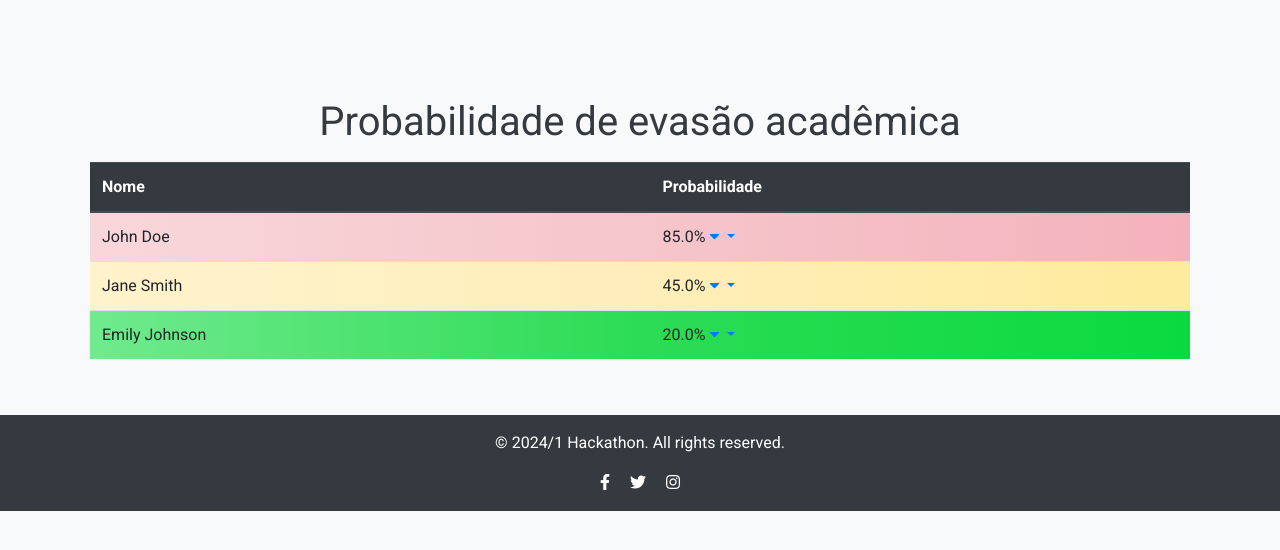
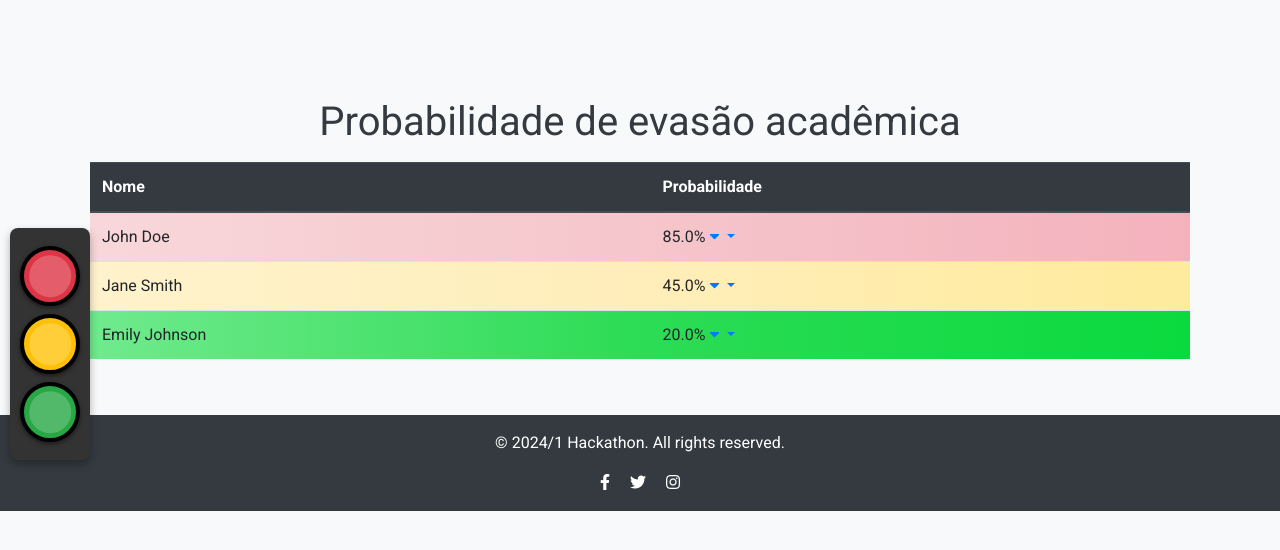
Before and after one commit to touro3/ModeloPrevisaoEvasao, a Flask app: page / in a window 1280 px wide. Shown: the part 56-606 px from the top of the page. Run offline with Flask 3, Linux system fonts and the light colour scheme; some libraries are stand-ins or nearby versions.

Commit message:
semaforo feat

```diff
--- a/static/css/styles.css
+++ b/static/css/styles.css
@@ -30,6 +30,60 @@ body {
     background-image: linear-gradient(to right, #f8d7da 0%, #f5c6cb 50%, #f4b2bd 100%);
 }
 
+.sidebar {
+    position: fixed;
+    left: 10px;
+    top: 50%;
+    transform: translateY(-50%);
+    background-color: #333;
+    padding: 10px;
+    border-radius: 8px;
+    box-shadow: 0 4px 8px rgba(0, 0, 0, 0.3);
+    z-index: 1000;
+}
+
+.filter-button {
+    display: block;
+    width: 60px;
+    height: 60px;
+    margin: 8px auto;
+    border-radius: 50%;
+    border: 4px solid #000;
+    box-shadow: 0 2px 4px rgba(0, 0, 0, 0.5);
+    transition: box-shadow 0.3s ease;
+    position: relative;
+    overflow: hidden;
+}
+
+.filter-button:before {
+    content: '';
+    position: absolute;
+    top: 50%;
+    left: 50%;
+    transform: translate(-50%, -50%);
+    width: 80%;
+    height: 80%;
+    background-color: rgba(255, 255, 255, 0.2);
+    border-radius: 50%;
+}
+
+.filter-button:hover {
+    box-shadow: 0 0 12px 4px rgba(255, 255, 255, 0.5);
+}
+
+#filter-green {
+    background-color: #28a745;
+}
+
+#filter-yellow {
+    background-color: #ffc107;
+}
+
+#filter-red {
+    background-color: #dc3545;
+}
+
+
 .footer {
     margin-top: 20px;
     background-color: #222;
--- a/static/js/scripts.js
+++ b/static/js/scripts.js
@@ -1,3 +1,14 @@
+function filterStudents(color) {
+    const rows = document.querySelectorAll('.table tbody tr');
+    rows.forEach(row => {
+        if (row.classList.contains(color) || color === 'all') {
+            row.style.display = '';
+        } else {
+            row.style.display = 'none';
+        }
+    });
+}
+
 document.addEventListener('DOMContentLoaded', function () {
     const dropdownToggles = document.querySelectorAll('.dropdown-toggle');
 
--- a/templates/index.html
+++ b/templates/index.html
@@ -61,6 +61,13 @@
         </table>
     </div>
 
+    <div class="sidebar">
+        <button class="filter-button" id="filter-red" onclick="filterStudents('red')"></button>
+        <button class="filter-button" id="filter-yellow" onclick="filterStudents('yellow')"></button>
+        <button class="filter-button" id="filter-green" onclick="filterStudents('green')"></button>
+    </div>
+
+
 
     <!-- Footer -->
     <footer class="bg-dark text-white text-center py-3 footer">
```
